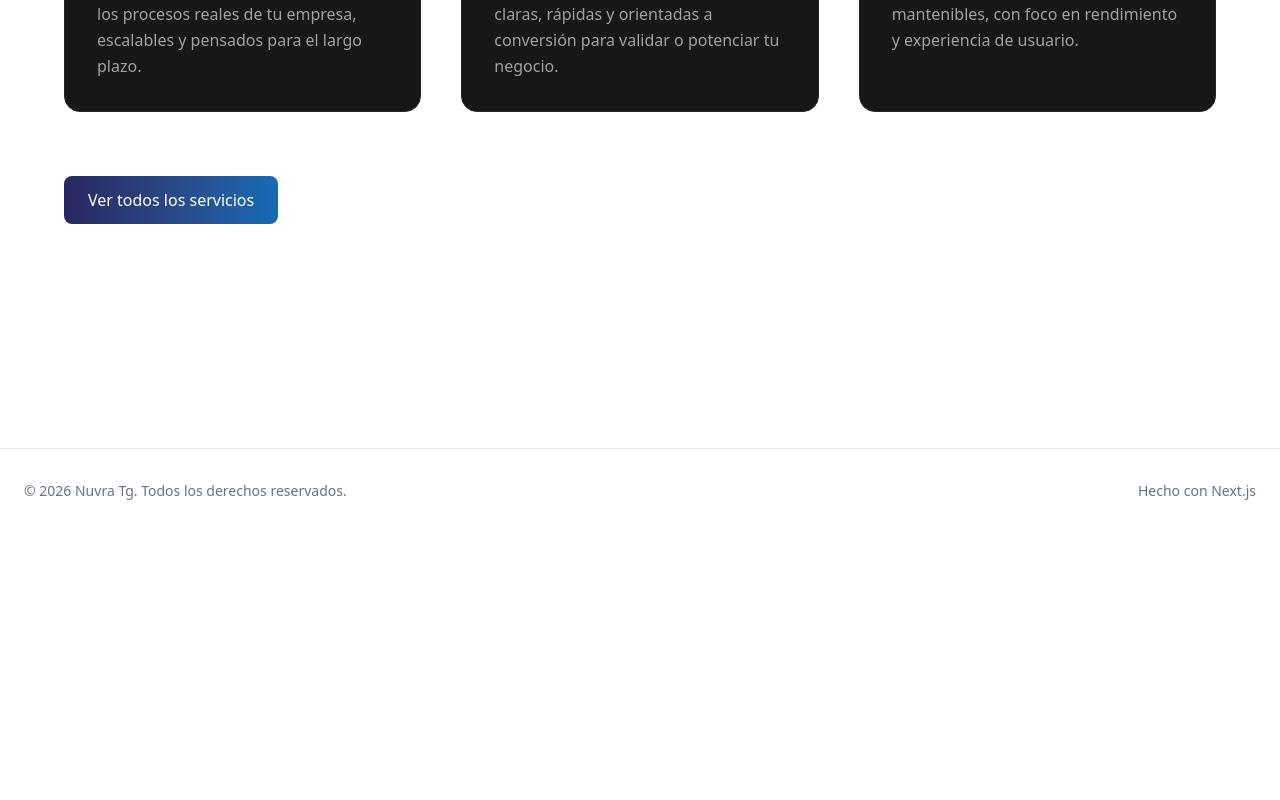
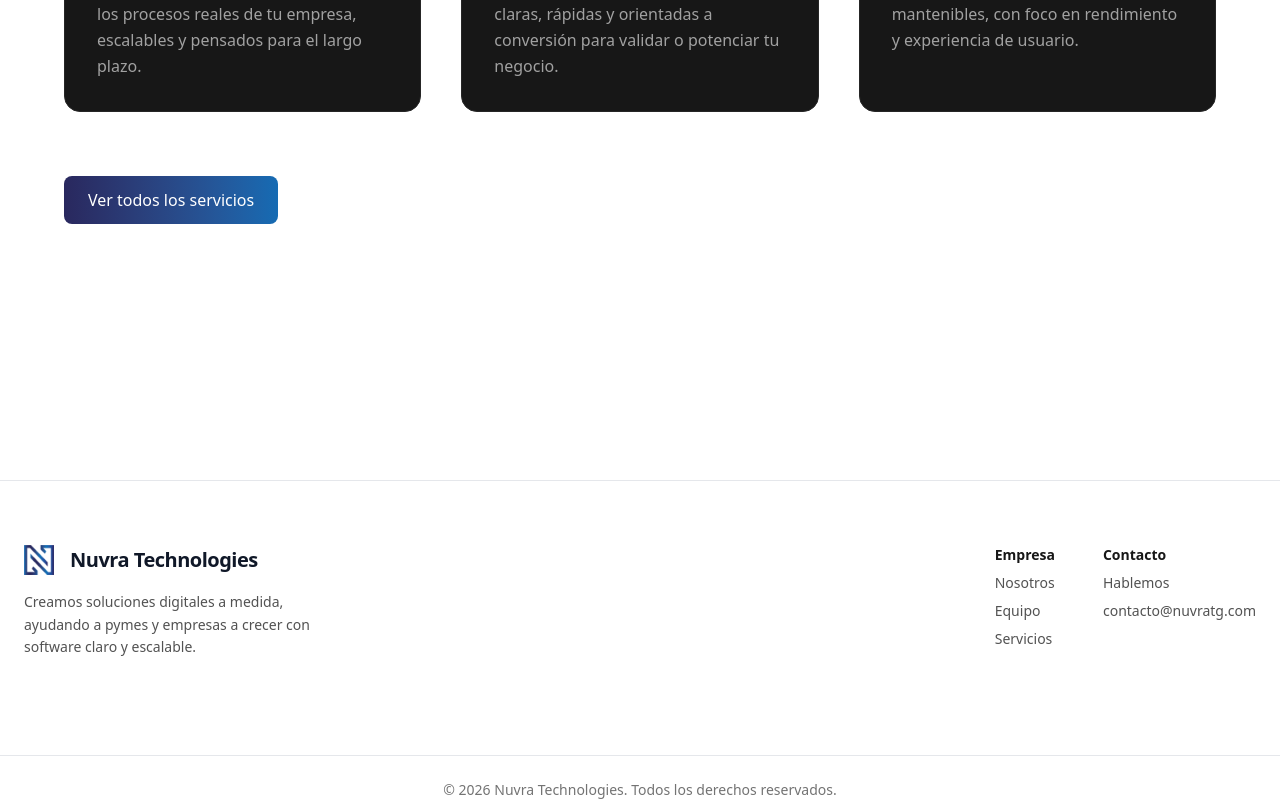
Before and after one commit to Nuvra-Technologies/nuvra-landing, a Next.js app: page / in a window 1280 px wide. Shown: the part 3018-3818 px from the top of the page. Before the commit the page ends 3551 px from the top, so only its background shows below. Built offline with nearby package versions, Linux system fonts and the light colour scheme.

Commit message:
Footer first version

```diff
--- a/src/components/layout/Footer.tsx
+++ b/src/components/layout/Footer.tsx
@@ -1,11 +1,77 @@
+"use client";
+
+import Link from "next/link";
+import Image from "next/image";
+
 export default function Footer() {
   return (
-    <footer className="border-t border-gray-200 py-8 mt-24">
-      <div className="max-w-7xl mx-auto px-6 text-sm text-gray-500 flex flex-col md:flex-row justify-between gap-4">
-        <p>
-          © {new Date().getFullYear()} Nuvra Tg. Todos los derechos reservados.
-        </p>
-        <p>Hecho con Next.js</p>
+    <footer className="bg-white/80 backdrop-blur border-t border-gray-200 mt-32">
+      <div className="max-w-7xl mx-auto px-6 py-16 flex flex-col md:flex-row justify-between gap-12">
+        <div className="flex flex-col gap-4 max-w-xs">
+          <Link
+            href="/"
+            className="flex items-center gap-4 text-xl font-bold tracking-tight"
+          >
+            <Image
+              src="/nuvra.png"
+              alt="Logo de Nuvra Technologies"
+              width={30}
+              height={30}
+            />
+            Nuvra Technologies
+          </Link>
+          <p className="text-neutral-600 text-sm leading-relaxed">
+            Creamos soluciones digitales a medida, ayudando a pymes y empresas a
+            crecer con software claro y escalable.
+          </p>
+        </div>
+
+        {/* Navegación */}
+        <div className="flex flex-col md:flex-row gap-12">
+          <div className="flex flex-col gap-2">
+            <h4 className="text-sm font-semibold text-neutral-900">Empresa</h4>
+            <Link
+              href="/quienes-somos"
+              className="text-neutral-600 hover:text-gray-800 text-sm"
+            >
+              Nosotros
+            </Link>
+            <Link
+              href="/equipo"
+              className="text-neutral-600 hover:text-gray-800 text-sm"
+            >
+              Equipo
+            </Link>
+            <Link
+              href="/servicios"
+              className="text-neutral-600 hover:text-gray-800 text-sm"
+            >
+              Servicios
+            </Link>
+          </div>
+
+          <div className="flex flex-col gap-2">
+            <h4 className="text-sm font-semibold text-neutral-900">Contacto</h4>
+            <Link
+              href="#contact"
+              className="text-neutral-600 hover:text-gray-800 text-sm"
+            >
+              Hablemos
+            </Link>
+            <Link
+              href="mailto:info@nuvra.com"
+              className="text-neutral-600 hover:text-gray-800 text-sm"
+            >
+              contacto@nuvratg.com
+            </Link>
+          </div>
+        </div>
+      </div>
+
+      {/* Derechos */}
+      <div className="border-t border-gray-200 mt-8 pt-6 text-center text-sm text-neutral-500">
+        © {new Date().getFullYear()} Nuvra Technologies. Todos los derechos
+        reservados.
       </div>
     </footer>
   );
```
